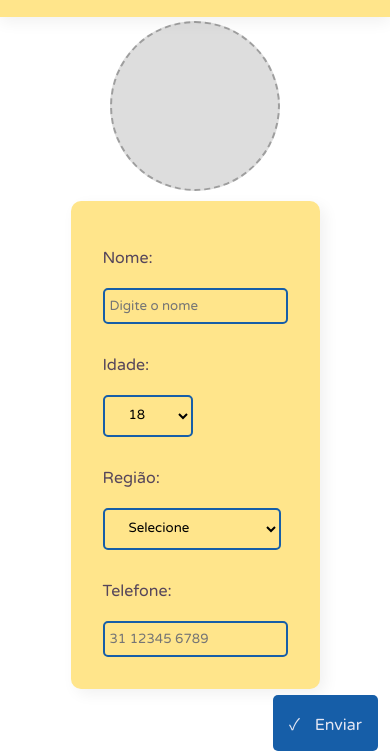
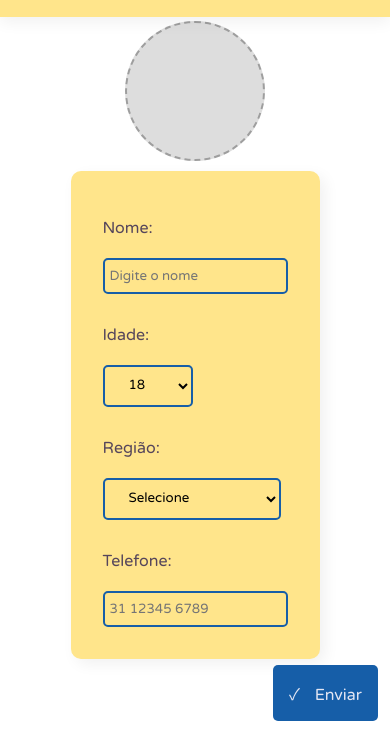
Before and after one commit to joseminelli/adote-sua-patinha, a plain HTML site: page cadastro1.html in a window 390 px wide. Shown: the part 88-844 px from the top of the page. Drawn offline with Linux system fonts and the light colour scheme.

Commit message:
cadastro 1

```diff
--- a/css/cadastro1.css
+++ b/css/cadastro1.css
@@ -234,8 +234,8 @@ button[type="submit"]:hover {
   }
 
   .picture {
-    width: 170px;
-    height: 170px;
+    width: 140px;
+    height: 140px;
   }
 
   button[type="submit"] {
```
